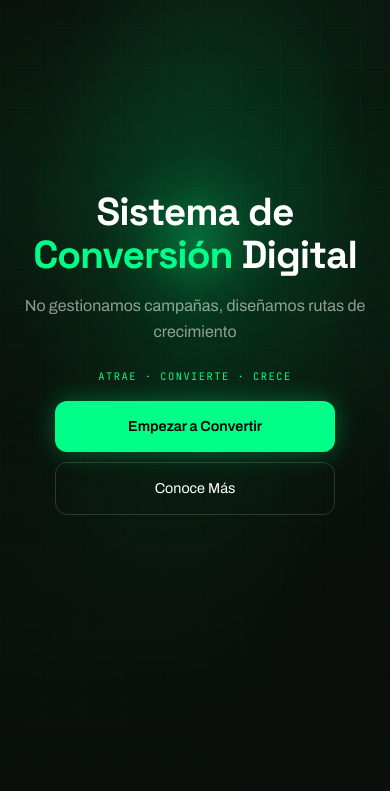
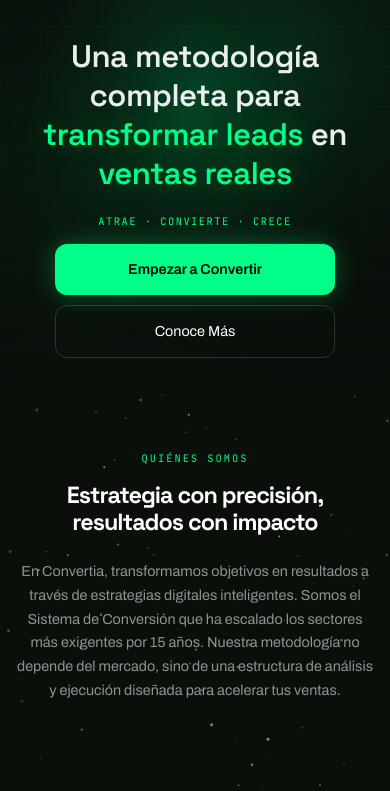
Before and after one commit to JuanjoAlzater/convertia-x, a plain HTML site: page convertia-scroll-site/index.html in a window 390 px wide. Shown: the part 53-844 px from the top of the page. Drawn offline with Linux system fonts and the light colour scheme; some packages are replaced by stand-ins of ours; animation ran at ten frames a second; a script that the page names is missing.

Commit message:
feat: create initial landing page with core structure, styling, and hero section.

```diff
--- a/convertia-scroll-site/index.html
+++ b/convertia-scroll-site/index.html
@@ -210,7 +210,7 @@
   position: absolute;
   border-radius: 50%;
   filter: blur(80px);
-  opacity: 0.5;
+  opacity: 0.25;
   animation: orbFloat 8s ease-in-out infinite;
 }
 .hero-mobile-bg .hero-orb:nth-child(1) {
@@ -245,7 +245,7 @@
   top: 35%; left: 50%;
   transform: translate(-50%, -50%);
   border-radius: 50%;
-  background: radial-gradient(circle, rgba(var(--accent-rgb), 0.35) 0%, rgba(var(--accent-rgb), 0.08) 40%, transparent 70%);
+  background: radial-gradient(circle, rgba(var(--accent-rgb), 0.15) 0%, rgba(var(--accent-rgb), 0.04) 40%, transparent 70%);
   animation: pulseGlow 4s ease-in-out infinite;
 }
 @keyframes orbFloat {
@@ -253,8 +253,8 @@
   50% { transform: translateY(-30px) scale(1.05); }
 }
 @keyframes pulseGlow {
-  0%, 100% { opacity: 0.6; transform: translate(-50%, -50%) scale(1); }
-  50% { opacity: 1; transform: translate(-50%, -50%) scale(1.15); }
+  0%, 100% { opacity: 0.4; transform: translate(-50%, -50%) scale(1); }
+  50% { opacity: 0.7; transform: translate(-50%, -50%) scale(1.15); }
 }
 .hero-overlay {
   position: absolute;
@@ -302,7 +302,7 @@
   line-height: 1.7;
 }
 /* Mobile-only hero text — hidden on desktop where Spline scene has its own text */
-.hero-title-mobile, .hero-subtitle-mobile { display: none; }
+.hero-title-mobile { display: none; }
 
 .hero-buttons { display: flex; gap: 16px; justify-content: center; flex-wrap: wrap; }
 .btn-primary {
@@ -689,36 +689,30 @@
   .nav-inner { padding: 10px 20px; }
   #navbar.nav-scrolled .nav-inner { padding: 8px 20px; }
 
-  #hero { min-height: 100svh; align-items: center; }
+  #hero { min-height: auto; align-items: center; padding-top: 90px; }
   /* Hide Spline on mobile, show animated background */
   .hero-spline { display: none; }
   .hero-mobile-bg { display: block; }
   .hero-title-mobile {
     display: block;
     font-family: var(--font-heading);
-    font-size: clamp(2.2rem, 10vw, 3.5rem);
-    font-weight: 700;
-    line-height: 1.1;
-    letter-spacing: -1px;
-    margin-bottom: 16px;
+    font-size: clamp(1.8rem, 8vw, 2.8rem);
+    font-weight: 600;
+    line-height: 1.25;
+    letter-spacing: -0.5px;
+    margin-bottom: 20px;
+    color: rgba(255, 255, 255, 0.92);
   }
-  .hero-title-mobile span { color: var(--accent); }
-  .hero-subtitle-mobile {
-    display: block;
-    font-size: 1rem;
-    color: var(--text-secondary);
-    line-height: 1.6;
-    margin-bottom: 24px;
-    max-width: 400px;
-    margin-left: auto;
-    margin-right: auto;
+  .hero-title-mobile span {
+    color: var(--accent);
+    text-shadow: 0 0 30px rgba(var(--accent-rgb), 0.3);
   }
-  .hero-content { padding: 0 20px 40px; }
-  .hero-tag { font-size: 0.7rem; letter-spacing: 2px; margin-bottom: 16px; }
-  .hero-buttons { gap: 12px; }
+  .hero-content { padding: 0 20px 30px; }
+  .hero-tag { font-size: 0.7rem; letter-spacing: 2px; margin-bottom: 14px; }
+  .hero-buttons { gap: 10px; }
   .btn-primary, .btn-secondary { padding: 12px 24px; font-size: 0.9rem; }
 
-  #about { padding: 80px 20px; }
+  #about { padding: 30px 20px; }
   .section-title { font-size: clamp(1.5rem, 5vw, 2.2rem); }
   .section-text { font-size: 0.95rem; }
 
@@ -894,8 +888,7 @@
   </div>
   <div class="hero-overlay"></div>
   <div class="hero-content">
-    <h1 class="hero-title-mobile">Sistema de<br><span>Conversión</span> Digital</h1>
-    <p class="hero-subtitle-mobile">No gestionamos campañas, diseñamos rutas de crecimiento</p>
+    <h1 class="hero-title-mobile">Una metodología completa para <span>transformar leads</span> en <span>ventas reales</span></h1>
     <p class="hero-tag">Atrae &middot; Convierte &middot; Crece</p>
     <div class="hero-buttons">
       <a href="#cta" class="btn-primary">Empezar a Convertir</a>
```
